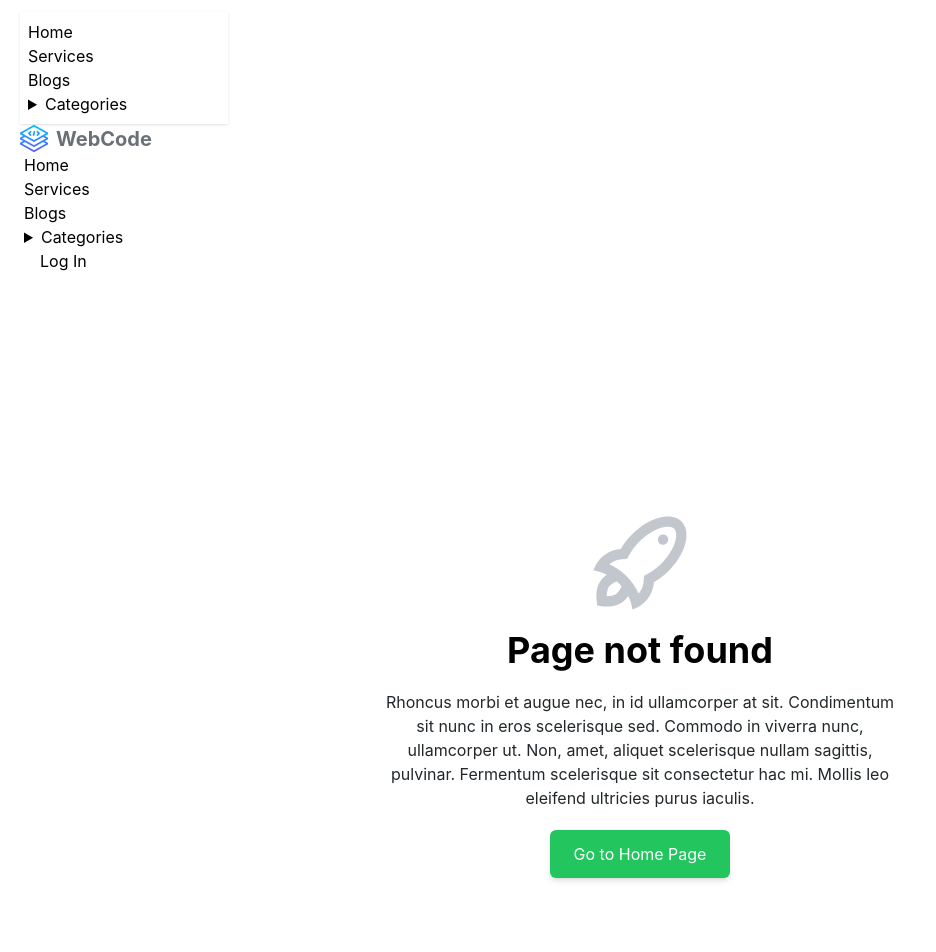
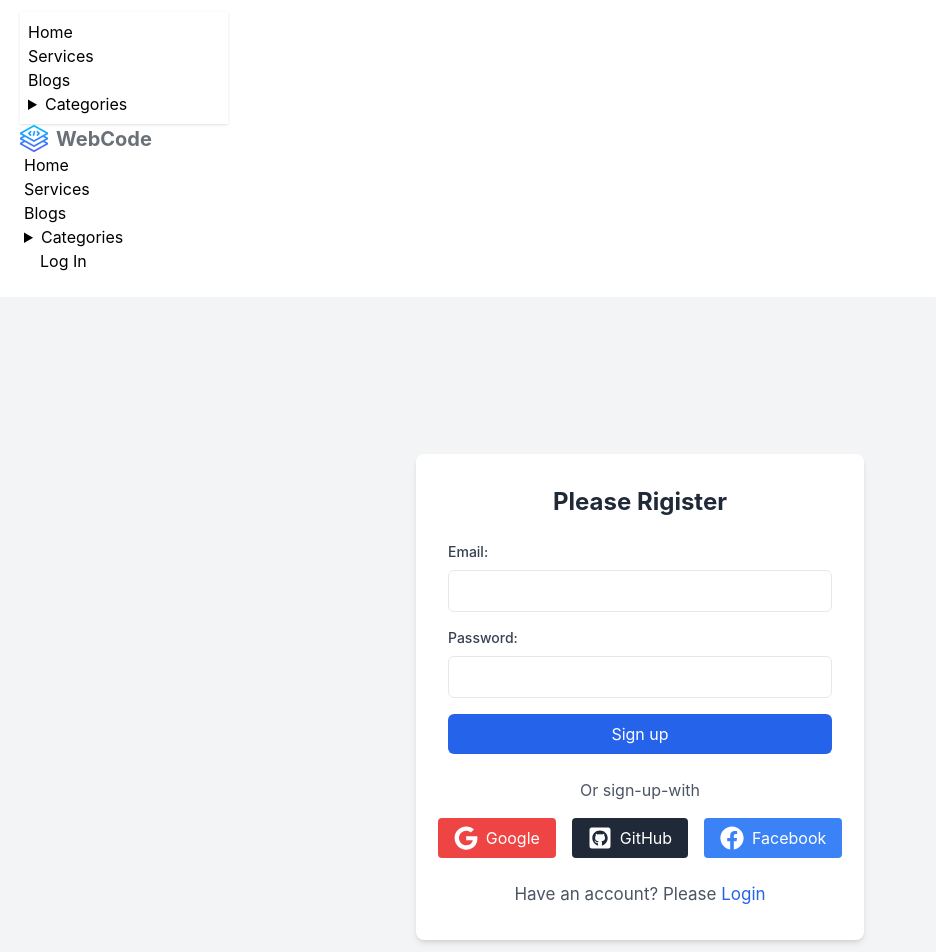
Before and after one commit to ziaul-hoque4820/Web-Code-Agency-Website, a React (Vite) app: page /register in a window 1280 px wide. Shown: the top 952 px of the page, without its empty margins (0-936 px from the left). Built offline with nearby package versions, Linux system fonts and the light colour scheme.

Commit message:
Register Section design done

```diff
--- /dev/null
+++ b/src/components/Register.jsx
@@ -0,0 +1,49 @@
+import React from 'react'
+import { FaGoogle, FaGithubSquare, FaFacebook } from "react-icons/fa";
+import { Link } from 'react-router';
+
+function Register() {
+  return (
+    <div className='flex items-center justify-center min-h-screen bg-gray-100'>
+        <div className='w-full max-w-md p-8 space-y-6 bg-white shadow-md rounded-lg'>
+            <h2 className='text-2xl font-bold text-center text-gray-800'>Please Rigister</h2>
+
+            {/* rigistration form */}
+            <form action="" className='space-y-4'>
+                <div>
+                    <label className='block mb-2 text-sm font-medium text-gray-700'>Email: </label>
+                    <input type="email" className={`w-full px-4 py-2 border rounded-md focus:outline-none focus:ring-2`} />
+                </div>
+                <div>
+                    <label className='block mb-2 text-sm font-medium text-gray-700'>Password: </label>
+                    <input type="password" className={`w-full px-4 py-2 border rounded-md focus:outline-none focus:ring-2`} />
+                </div>
+                <button type='submit' className='w-full py-2 text-white bg-blue-600 rounded-md hover:bg-blue-700'>Sign up</button>
+            </form>
+
+            {/* social login */}
+            <div className='text-center space-y-4'>
+                <p className='text-gray-600'>Or sign-up-with</p>
+                <div className='flex justify-center space-x-4'>
+                    <button className='flex items-center px-4 py-2 space-x-2 text-white bg-red-500 rounded hover:bg-red-600'>
+                        <FaGoogle className='text-2xl' />
+                        <span>Google</span>
+                    </button>
+                    <button className='flex items-center px-4 py-2 space-x-2 text-white bg-gray-800 rounded hover:bg-gray-900'>
+                        <FaGithubSquare className='text-2xl' />
+                        <span>GitHub</span>
+                    </button>
+                    <button className='flex items-center px-4 py-2 space-x-2 text-white bg-blue-500 rounded hover:bg-blue-600'>
+                        <FaFacebook className='text-2xl' />
+                        <span>Facebook</span>
+                    </button>
+                </div>
+            </div>
+
+            <p className='text-[17px] text-center text-gray-600'>Have an account? Please <Link to="/login" className='text-blue-600 hover:underline'>Login</Link> </p>
+        </div>
+    </div>
+  )
+}
+
+export default Register
--- a/src/main.jsx
+++ b/src/main.jsx
@@ -9,11 +9,13 @@ import ErrorPage from './components/ErrorPage.jsx';
 import Pricing from './pages/home/Pricing.jsx';
 import Services from './pages/home/Services.jsx';
 import Blogs from './pages/blogs/Blogs.jsx';
+import Register from './components/Register.jsx';
 
 createRoot(document.getElementById('root')).render(
   <BrowserRouter>
     <Routes>
       <Route element={<App />}>
+        {/* main layout */}
         <Route index path="/" element={<Home />} />
         <Route index path="/pricing" element={<Pricing />} />
         <Route index path="/services" element={<Services />} />
@@ -21,7 +23,13 @@ createRoot(document.getElementById('root')).render(
 
         {/* error Page */}
         <Route path='*' element={<ErrorPage />} />
+
+        {/* authentication */}
+        <Route path="/register" element={<Register />} />
+        <Route path='/login' element={<div>Login Page</div>} />
       </Route>
     </Routes>
+
+
   </BrowserRouter>,
 )
```
